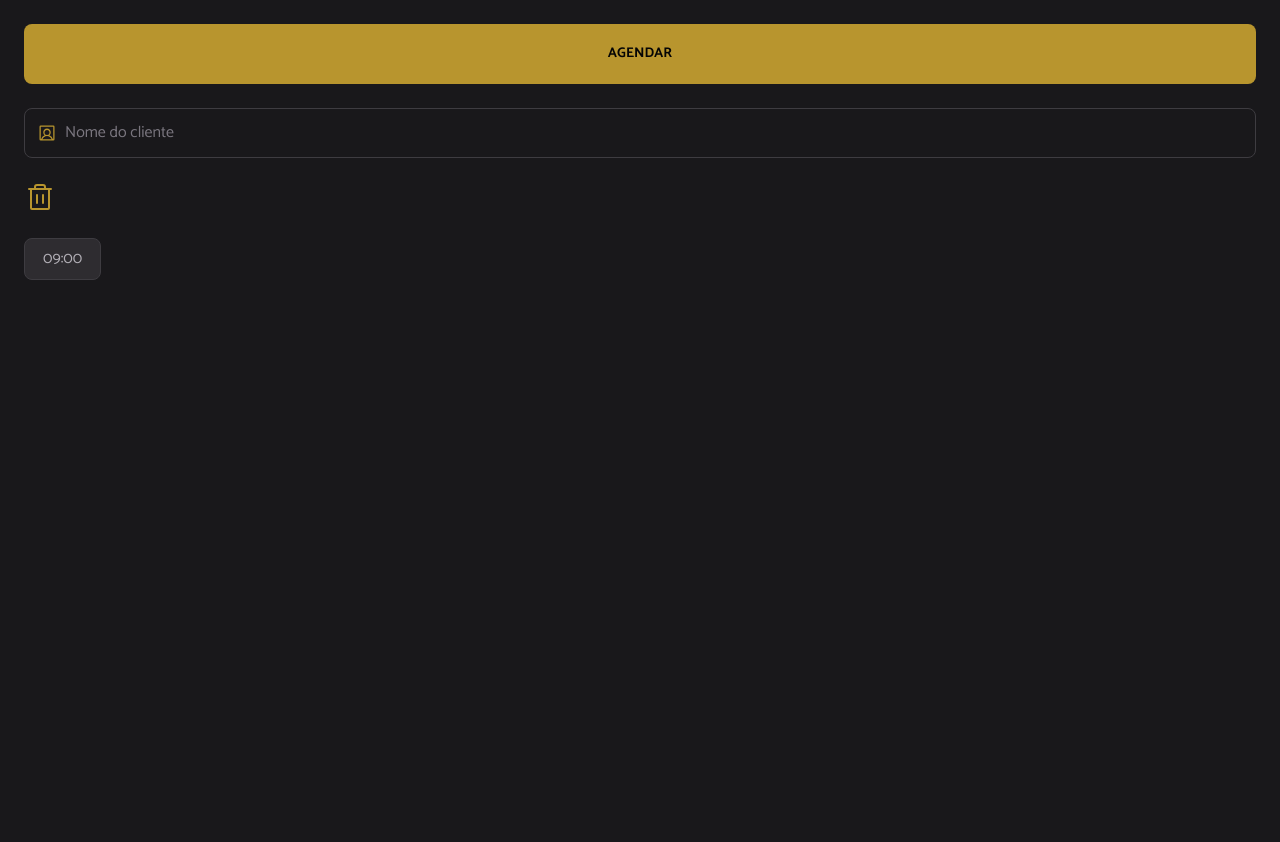
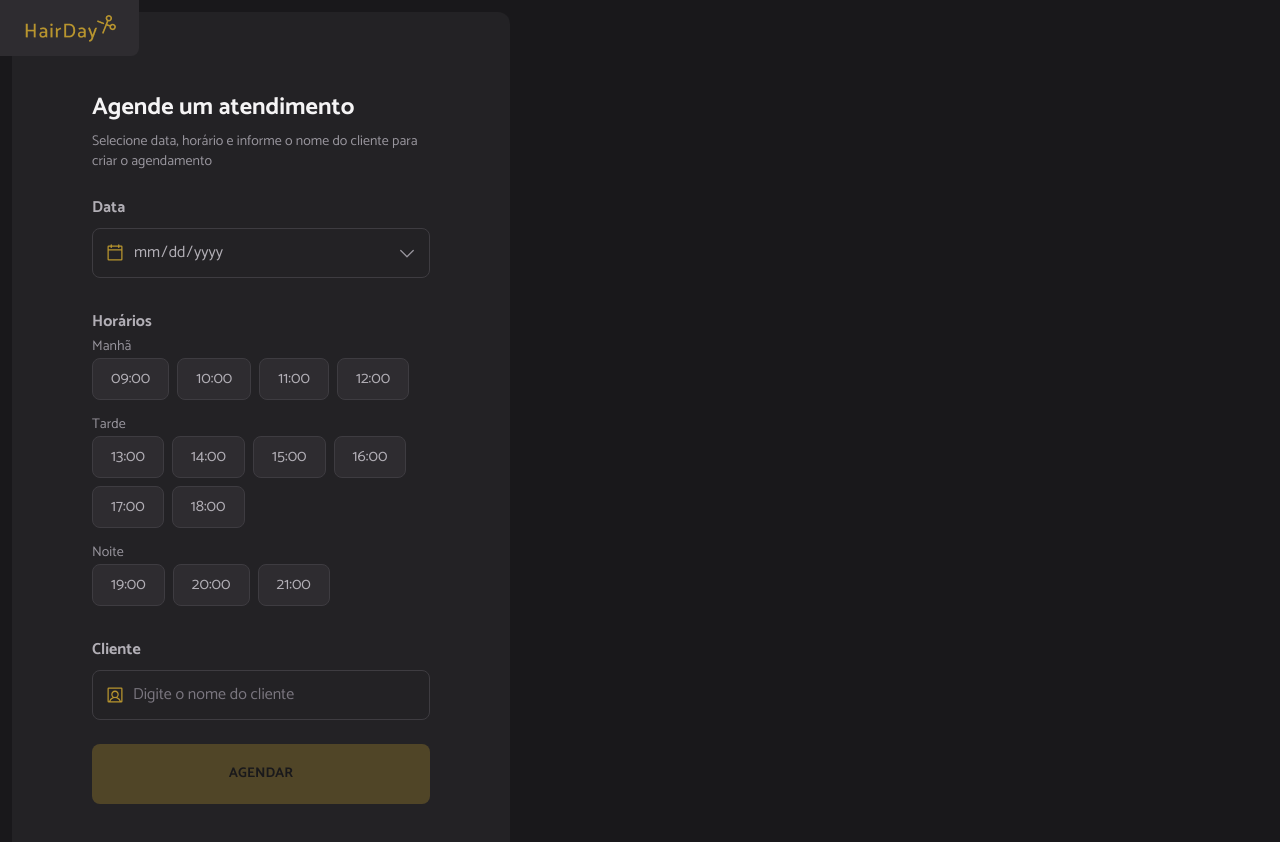
Before and after one commit to Murilo-Augusto/hair-day, a React (Vite) app: page / in a window 1280 px wide. Shown: the top 842 px of the page. Before the commit the page ends 800 px from the top, so only its background shows below. Built offline with nearby package versions, Linux system fonts and the light colour scheme.

Commit message:
feat: implement appointment scheduling form with date and time selection

```diff
--- a/src/app.tsx
+++ b/src/app.tsx
@@ -1,19 +1,36 @@
-import { TrashIcon, UserSquareIcon } from "@phosphor-icons/react";
-import { Button } from "./components/button";
-import { ButtonIcon } from "./components/button-icon";
-import { TextInput } from "./components/text-input";
-import { TimeSelect } from "./components/time-select";
+import { useState } from "react";
+import { Form } from "./components/form";
+
+export type Appointment = {
+  date: string;
+  time: string;
+  customerName: string;
+};
 
 export function App() {
+  const [appointments, setAppointments] = useState<Appointment[]>([]);
+
   return (
-    <div className="flex min-h-screen flex-col gap-6 bg-gray-800 p-6">
-      <Button>AGENDAR</Button>
+    <div className="flex min-h-screen flex-col gap-6 bg-gray-800 p-3">
+      <div className="relative mx-auto flex w-full max-w-360">
+        <div className="absolute -top-3 -left-3 grid place-items-center rounded-br-lg bg-gray-600 px-5 py-3">
+          <img src="/logotipo.png" alt="hair day logotipo" />
+        </div>
 
-      <TextInput icon={UserSquareIcon} placeholder="Nome do cliente" />
+        <div className="flex max-w-124.5 flex-1 flex-col gap-6 rounded-xl bg-gray-700 p-20">
+          <div className="space-y-2">
+            <h2 className="font-bold text-2xl text-gray-100">
+              Agende um atendimento
+            </h2>
+            <p className="text-gray-300 text-sm">
+              Selecione data, horário e informe o nome do cliente para criar o
+              agendamento
+            </p>
+          </div>
 
-      <ButtonIcon icon={TrashIcon} />
-
-      <TimeSelect value="09:00" />
+          <Form appointments={appointments} />
+        </div>
+      </div>
     </div>
   );
 }
--- /dev/null
+++ b/src/components/form.tsx
@@ -0,0 +1,106 @@
+import { CalendarBlankIcon, UserSquareIcon } from "@phosphor-icons/react";
+import { useEffect, useMemo, useState } from "react";
+import type { Appointment } from "@/app";
+import { Button } from "../components/button";
+import { DatePicker } from "../components/date-picker";
+import { TextInput } from "../components/text-input";
+import { TimeSelect } from "../components/time-select";
+
+interface FormProps {
+  appointments: Appointment[];
+}
+
+type TimePeriod = {
+  label: string;
+  times: string[];
+};
+
+function createHourlySlots(startHour: number, endHour: number) {
+  return Array.from({ length: endHour - startHour + 1 }, (_, index) => {
+    const hour = startHour + index;
+    return `${String(hour).padStart(2, "0")}:00`;
+  });
+}
+
+const TIME_PERIODS: TimePeriod[] = [
+  { label: "Manhã", times: createHourlySlots(9, 12) },
+  { label: "Tarde", times: createHourlySlots(13, 18) },
+  { label: "Noite", times: createHourlySlots(19, 21) },
+];
+
+export function Form({ appointments }: FormProps) {
+  const [date, setDate] = useState("");
+  const [time, setTime] = useState("");
+  const [customerName, setCustomerName] = useState("");
+
+  const occupiedTimes = useMemo(() => {
+    if (!date) {
+      return new Set<string>();
+    }
+
+    return new Set(
+      appointments
+        .filter((appointment) => appointment.date === date)
+        .map((appointment) => appointment.time),
+    );
+  }, [date, appointments]);
+
+  useEffect(() => {
+    if (time && occupiedTimes.has(time)) {
+      setTime("");
+    }
+  }, [time, occupiedTimes]);
+
+  const isFormValid = Boolean(date && time && customerName);
+
+  return (
+    <form className="flex flex-col gap-6">
+      <div className="space-y-8">
+        <DatePicker
+          id="date-input"
+          label="Data"
+          placeholder="Digite a data"
+          value={date}
+          onChange={(e) => setDate(e.target.value)}
+          min={new Date().toISOString().split("T")[0]}
+          icon={CalendarBlankIcon}
+        />
+
+        <div className="space-y-2">
+          <span className="font-bold text-gray-200">Horários</span>
+
+          <div className="space-y-3">
+            {TIME_PERIODS.map((period) => (
+              <div key={period.label} className="space-y-2">
+                <span className="text-gray-300 text-sm">{period.label}</span>
+
+                <div className="flex flex-wrap gap-2">
+                  {period.times.map((periodTime) => (
+                    <TimeSelect
+                      key={periodTime}
+                      value={periodTime}
+                      isSelected={time === periodTime}
+                      disabled={occupiedTimes.has(periodTime)}
+                      onClick={() => setTime(periodTime)}
+                    />
+                  ))}
+                </div>
+              </div>
+            ))}
+          </div>
+        </div>
+
+        <TextInput
+          id="client-name-input"
+          label="Cliente"
+          placeholder="Digite o nome do cliente"
+          value={customerName}
+          onChange={(e) => setCustomerName(e.target.value)}
+          icon={UserSquareIcon}
+        />
+      </div>
+
+      <Button disabled={!isFormValid}>AGENDAR</Button>
+    </form>
+  );
+}
--- a/src/components/time-select.tsx
+++ b/src/components/time-select.tsx
@@ -1,16 +1,20 @@
-import { type ComponentProps, useState } from "react";
+import type { ComponentProps } from "react";
 import { cn } from "@/utils/cn";
 
-interface TimeSelectProps extends ComponentProps<"button"> {
+interface TimeSelectProps extends Omit<ComponentProps<"button">, "value"> {
   value: string;
-  onSelect?: () => void;
+  isSelected: boolean;
 }
 
-export function TimeSelect({ value, onSelect, ...props }: TimeSelectProps) {
-  const [isSelected, setIsSelected] = useState(false);
-
+export function TimeSelect({
+  value,
+  isSelected,
+  className,
+  ...props
+}: TimeSelectProps) {
   return (
     <button
+      {...props}
       type="button"
       data-slot="time-select"
       data-selected={isSelected}
@@ -18,12 +22,8 @@ export function TimeSelect({ value, onSelect, ...props }: TimeSelectProps) {
         "w-fit cursor-pointer rounded-lg border border-gray-500 bg-gray-600 px-4.5 py-2 text-gray-200 transition-colors hover:bg-gray-500",
         "disabled:pointer-events-none disabled:bg-transparent disabled:text-gray-500",
         "data-[selected=true]:pointer-events-none data-[selected=true]:border-yellow data-[selected=true]:text-yellow",
+        className,
       )}
-      onClick={() => {
-        setIsSelected(true);
-        onSelect?.();
-      }}
-      {...props}
     >
       {value}
     </button>
```
